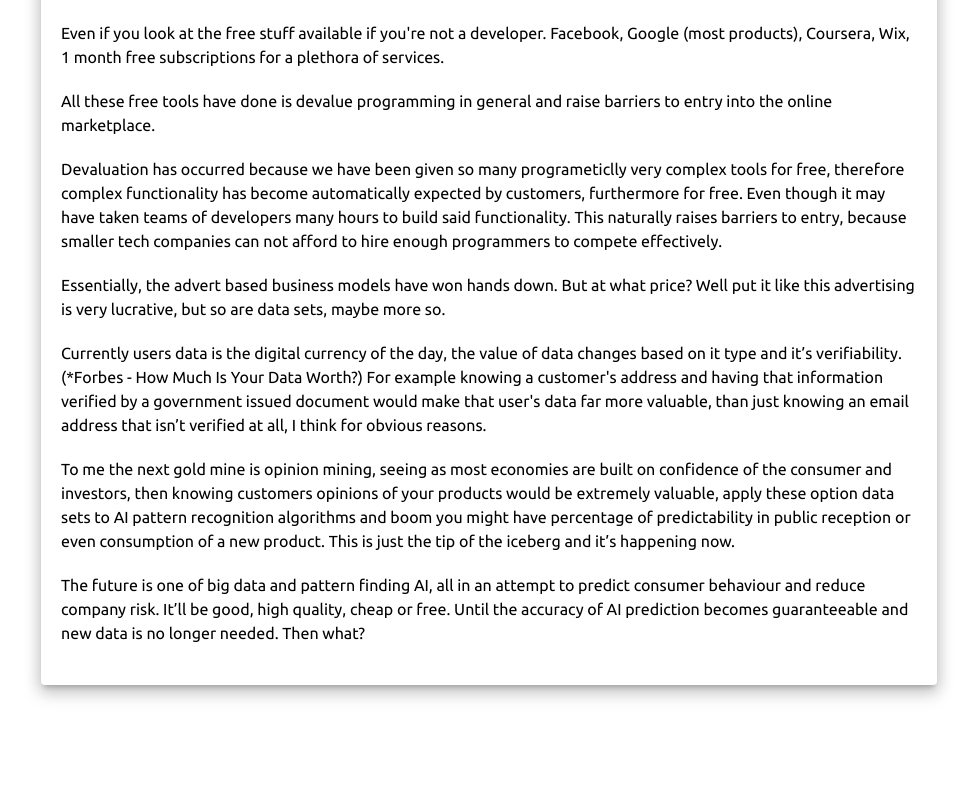
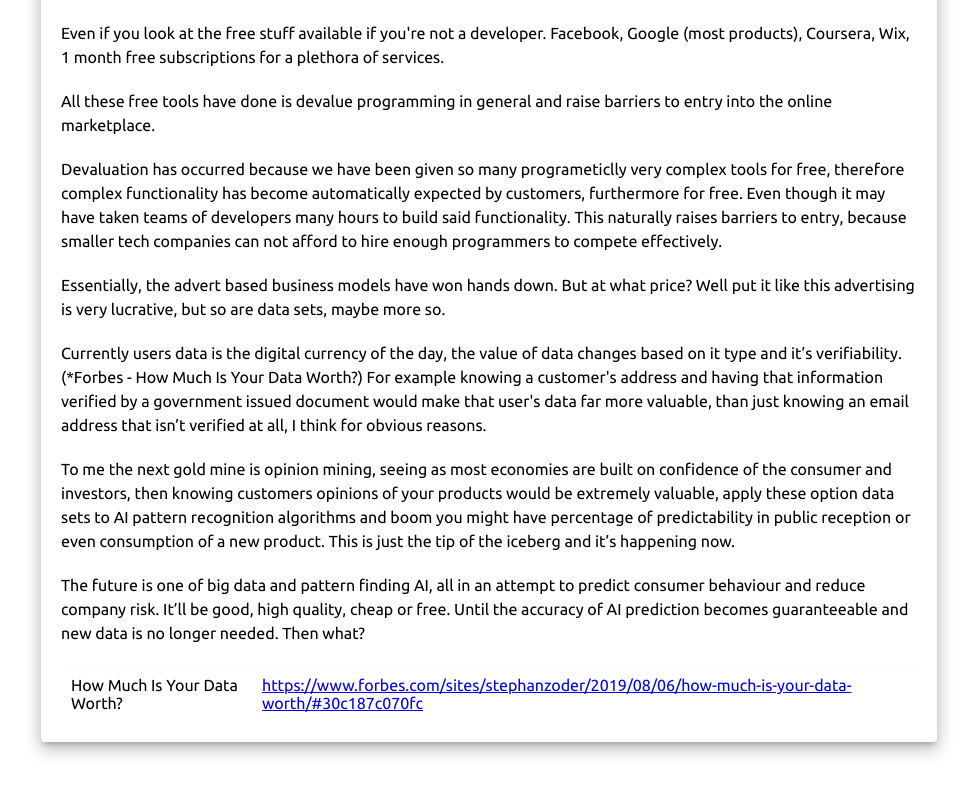
Before and after one commit to Kerrialn/kerrialn.com, a React (Create React App) app: page /blog/easy-cheap-good-working-free-and-now in a window 1280 px wide. Shown: the part 271-1063 px from the top of the page, without its empty margins (151-1128 px from the left). Before the commit the page ends 1006 px from the top, so only its background shows below. Built offline with nearby package versions, Linux system fonts and the light colour scheme; the HTML template or start-up script is replaced by a standard one; a web font is replaced by a local one.

Commit message:
update Easy, cheap, good, working, free and now

```diff
--- a/src/data/data.ts
+++ b/src/data/data.ts
@@ -37,7 +37,13 @@ export const data = {
         "To me the next gold mine is opinion mining, seeing as most economies are built on confidence of the consumer and investors, then knowing customers opinions of your products would be extremely valuable, apply these option data sets to AI pattern recognition algorithms and boom you might have percentage of predictability in public reception or even consumption of a new product. This is just the tip of the iceberg and it’s happening now. ",
         "The future is one of big data and pattern finding AI, all in an attempt to predict consumer behaviour and reduce company risk. It’ll be good, high quality, cheap or free. Until the accuracy of AI prediction becomes guaranteeable and new data is no longer needed. Then what? ",
       ],
-      sources: [],
+      sources: [
+        {
+          title: "How Much Is Your Data Worth?",
+          link:
+            "https://www.forbes.com/sites/stephanzoder/2019/08/06/how-much-is-your-data-worth/#30c187c070fc",
+        },
+      ],
       date: new Date("May 2, 2020 11:37:00"),
       published: true,
     },
```
